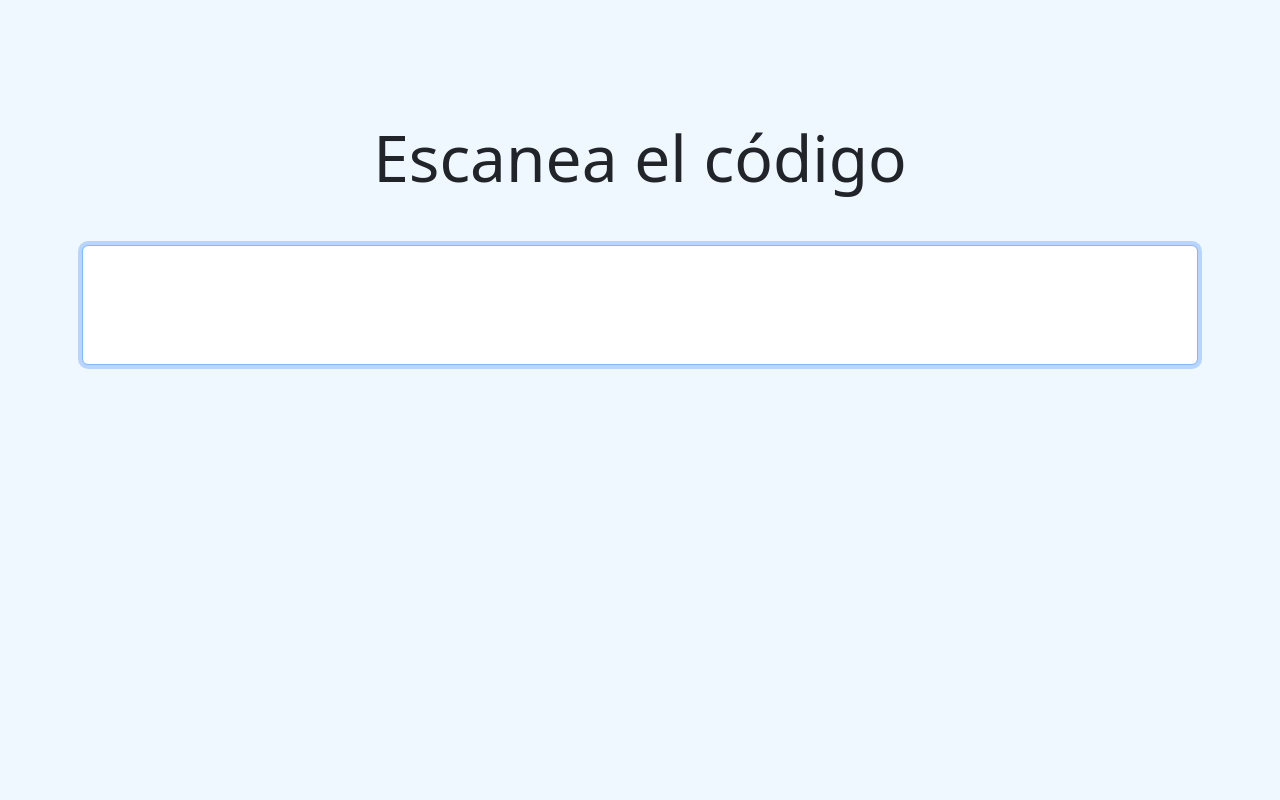
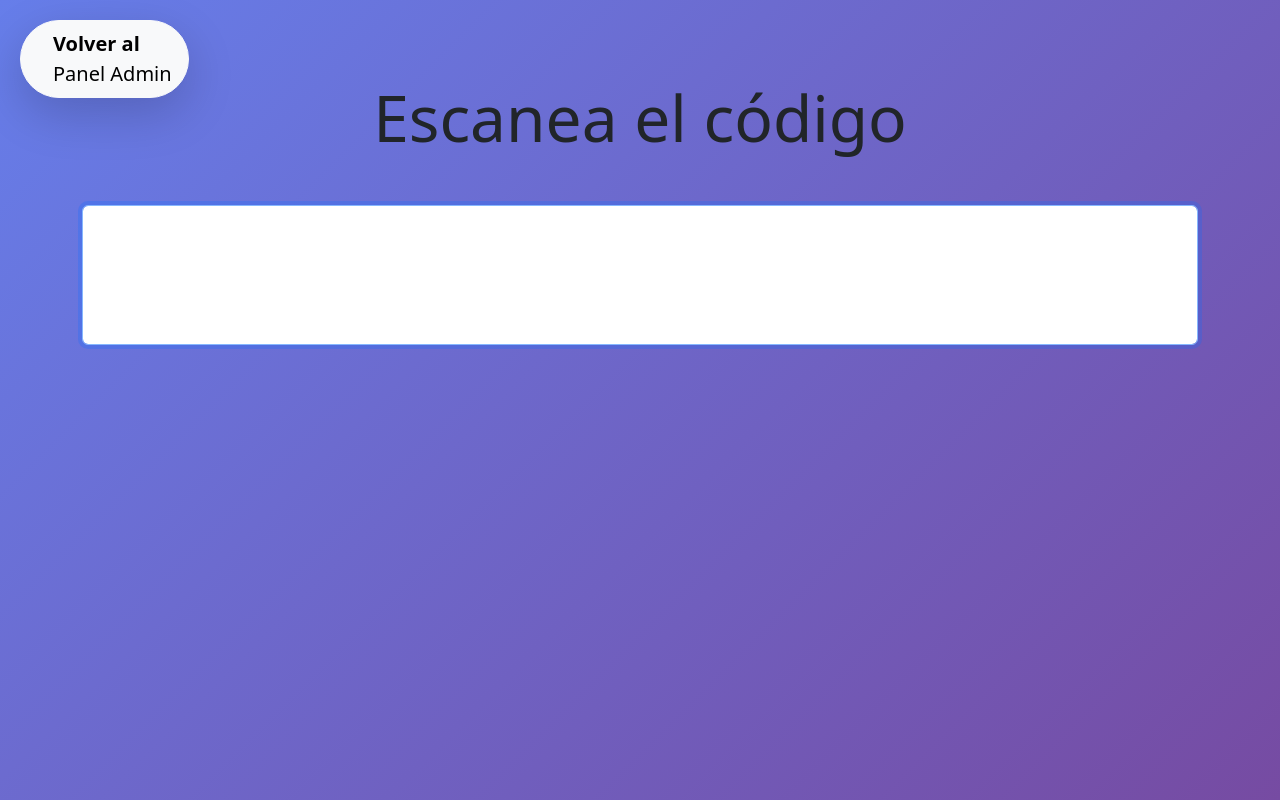
Before and after one commit to clduranj-boop/Distribuidora_Talagante, a Django app: page /escaneo/ in a window 1280 px wide. Run offline with Django 5.2, Linux system fonts and the light colour scheme.

Commit message:
valentina
ya ahora si

```diff
--- a/core/templates/core/escaneo_rapido.html
+++ b/core/templates/core/escaneo_rapido.html
@@ -10,9 +10,45 @@
         #codigo-input { font-size: 4rem; text-align: center; height: 120px; }
         .cantidad-box { font-size: 3rem; }
         .beep { display: none; }
+
+        body {
+            background: linear-gradient(135deg, #667eea 0%, #764ba2 100%);
+            min-height: 100vh;
+            padding-top: 10vh;
+        }
+        .card-escaneo {
+            max-width: 700px;
+            margin: 0 auto;
+            border-radius: 20px;
+            overflow: hidden;
+            box-shadow: 0 20px 40px rgba(0,0,0,0.3);
+        }
+        #codigo-input {
+            font-size: 4.5rem;
+            height: 140px;
+            text-align: center;
+            font-weight: bold;
+            letter-spacing: 8px;
+        }
+        .cantidad-box { font-size: 3.5rem; }
+        .beep { display: none; }
+        .btn-volver {
+            position: fixed;
+            top: 20px;
+            left: 20px;
+            z-index: 9999;
+        }
     </style>
 </head>
 <body>
+<!-- BOTÓN PARA VOLVER AL PANEL DE ADMIN -->
+<a href="{% url 'admin_home' %}" class="btn btn-light btn-lg rounded-pill shadow-lg btn-volver d-flex align-items-center gap-3">
+    <i class="bi bi-arrow-left-circle-fill fs-3"></i>
+    <div class="text-start">
+        <div class="fw-bold">Volver al</div>
+        <div class="fs-5">Panel Admin</div>
+    </div>
+</a>
 <div class="container text-center">
     <h1 class="display-3 mb-5">Escanea el código</h1>
 
```
Also changed, not shown: db.sqlite3, static/core/css/style.css (line endings or trailing spaces).
